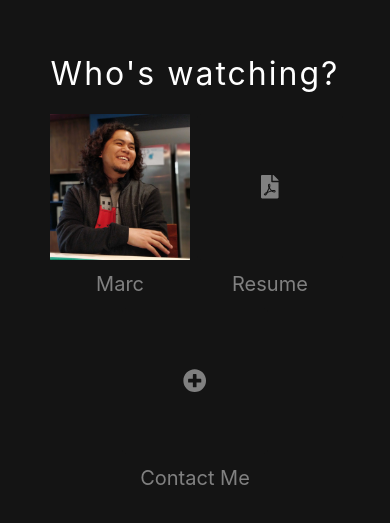
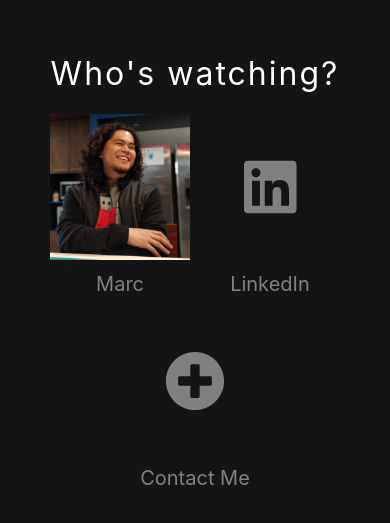
Before and after one commit to marchipolito/marchipolito.github.io, a React (Create React App) app: page / in a window 390 px wide. Shown: the part 155-678 px from the top of the page. Built offline with nearby package versions, Linux system fonts and the light colour scheme; a web font is replaced by a local one.

Commit message:
linkedin avatar

```diff
--- a/src/components/Avatar.jsx
+++ b/src/components/Avatar.jsx
@@ -60,12 +60,27 @@ const Avatar = (props) => {
   const { setShowMoreInfo, setShowLoader, setShowUser, setContactMe } =
     useAppContextData();
   const showApp = () => {
-    if (contactMe) {
-      setContactMe(true);
-    } else {
-      setShowLoader(true);
-      setShowUser(false);
+    switch (type) {
+      case "user": {
+        setShowLoader(true);
+        setShowUser(false);
+        break;
+      }
+      case "contact": {
+        setContactMe(true);
+        break;
+      }
+      case "resume": {
+        window.open("https://www.linkedin.com/in/marchipolito/", "_blank");
+        break;
+      }
     }
+    // if (contactMe) {
+    //   setContactMe(true);
+    // } else {
+    //   setShowLoader(true);
+    //   setShowUser(false);
+    // }
   };
 
   const AvatarType = (type) => {
@@ -78,8 +93,8 @@ const Avatar = (props) => {
           <>
             <ContactImg className="avatarImg">
               <FontAwesomeIcon
-                icon={["fas", "file-pdf"]}
-                style={{ color: "grey", fontSize: "6vw" }}
+                icon={["fab", "linkedin"]}
+                style={{ color: "grey", fontSize: "clamp(60px,6vw,6vw)" }}
               />
             </ContactImg>
           </>
@@ -91,7 +106,7 @@ const Avatar = (props) => {
             <ContactImg className="avatarImg">
               <FontAwesomeIcon
                 icon={["fas", "plus-circle"]}
-                style={{ color: "grey", fontSize: "6vw" }}
+                style={{ color: "grey", fontSize: "clamp(60px,6vw,6vw)" }}
               />
             </ContactImg>
           </>
--- a/src/components/Profiles.jsx
+++ b/src/components/Profiles.jsx
@@ -64,9 +64,9 @@ const Profiles = () => {
         {showUser && <WhoThis>Who's watching?</WhoThis>}
         {showUser && (
           <UserWrapper className="test ">
-            <Avatar name="Marc" type={"user"} />
-            <Avatar name="Resume" type={"resume"} />
-            <Avatar contactMe name="Contact Me" type={"contact"} />
+            <Avatar name="Marc" type="user" />
+            <Avatar name="LinkedIn" type="resume" />
+            <Avatar contactMe name="Contact Me" type="contact" />
           </UserWrapper>
         )}
         {showLoader && (
```
